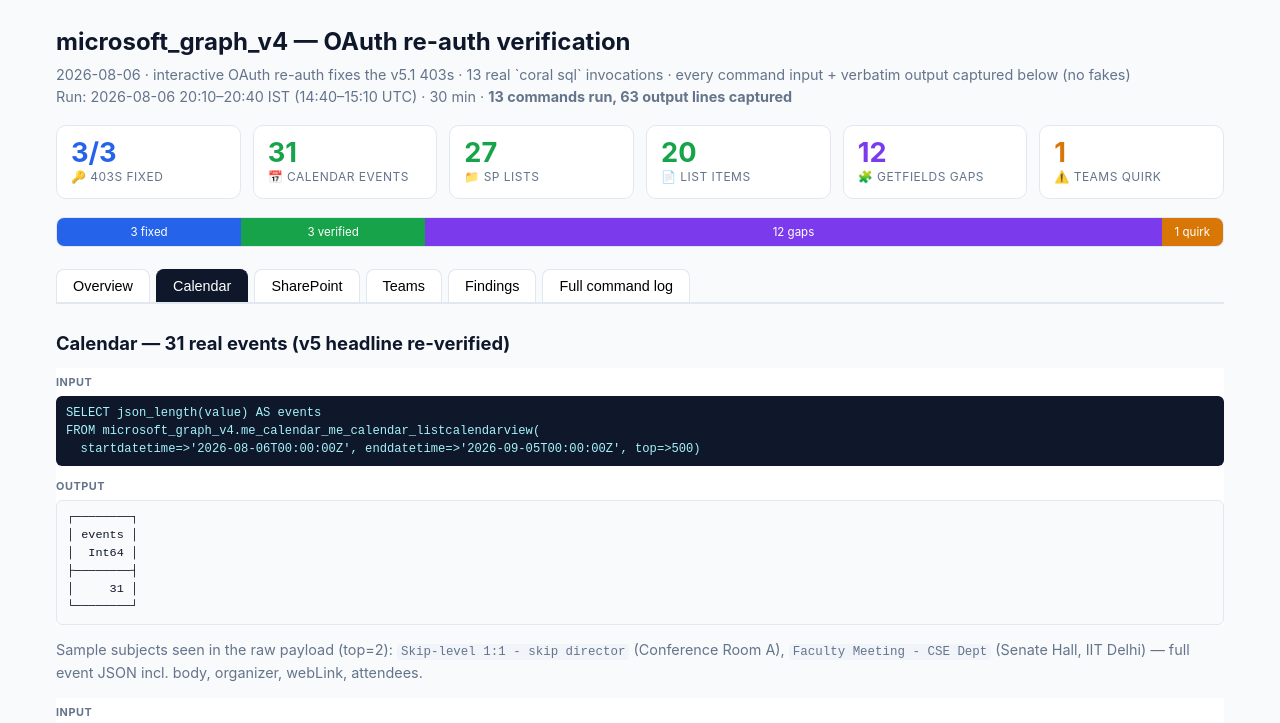
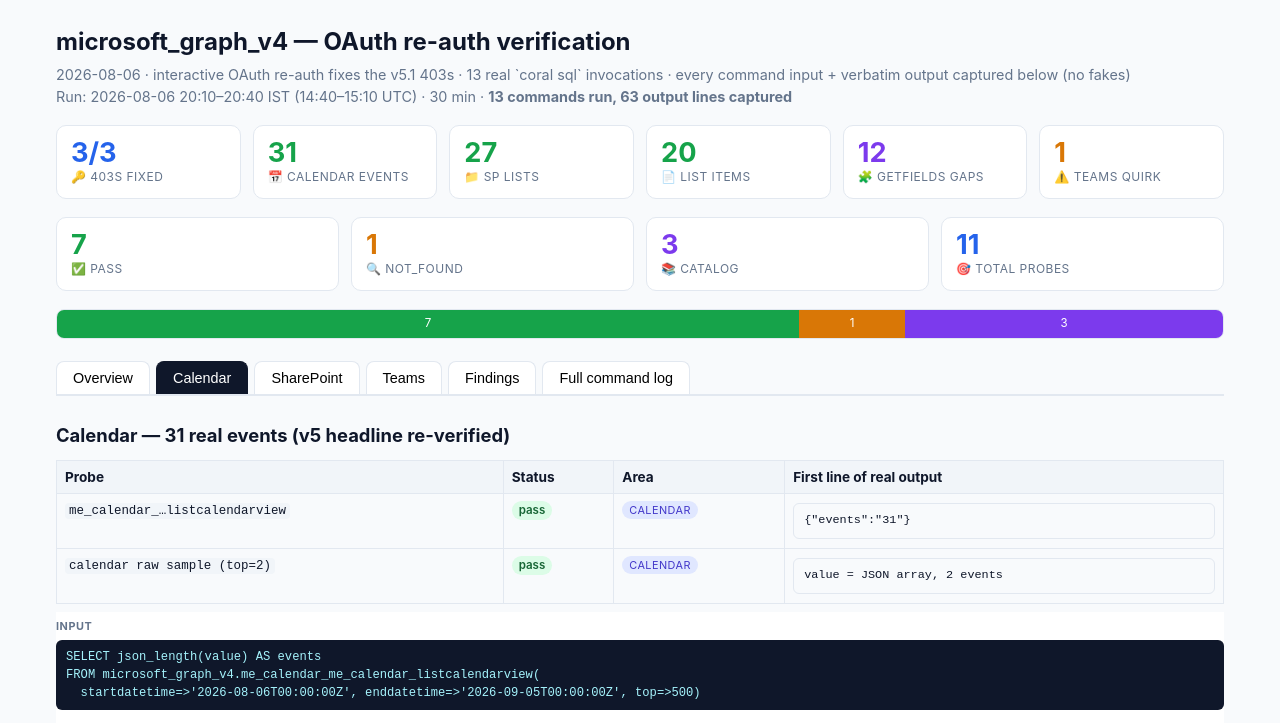
Before and after one commit to FiscalMindset/coral_specs_testing, a plain HTML site: page reports/2026-08-06-sharepoint-teams-coral-sql-data-report-v5.2.html in a window 1280 px wide. Both pictures are taken after a click on the button "Calendar". Shown: the top 723 px of the page. Drawn offline with Linux system fonts and the light colour scheme.

Commit message:
report v5.2 html: add 08-05 template parity depth — per-area dense probe tables (status pill + first-line output) in calendar/sharepoint/teams tabs, probe-status distribution cards + colored bar on overview
Mirrors the sharepoint-teams report template's signature dense tables so the
report no longer reads as 'too basic': every probe in each area now has a
status pill and first line of real output at a glance, and the overview shows
the 7 pass / 1 not_found / 3 catalog distribution like the template's status
distribution. All 13 commands still verbatim, no ms column (v5.2 captures had
no per-command timings).

```diff
--- a/reports/2026-08-06-sharepoint-teams-coral-sql-data-report-v5.2.html
+++ b/reports/2026-08-06-sharepoint-teams-coral-sql-data-report-v5.2.html
@@ -99,7 +99,8 @@
 <div class="sub">Run: 2026-08-06 20:10–20:40 IST (14:40–15:10 UTC) · 30 min · <strong>13 commands run, 63 output lines captured</strong></div>
 
 <div class="cards"><div class='card fix'><div class='n'>3/3</div><div class='l'>🔑 403s fixed</div></div><div class='card pass'><div class='n'>31</div><div class='l'>📅 calendar events</div></div><div class='card pass'><div class='n'>27</div><div class='l'>📁 SP lists</div></div><div class='card pass'><div class='n'>20</div><div class='l'>📄 list items</div></div><div class='card finding'><div class='n'>12</div><div class='l'>🧩 getfields gaps</div></div><div class='card not_found'><div class='n'>1</div><div class='l'>⚠️ teams quirk</div></div></div>
-<div class="bar"><div class='bar-seg b-fix' style='flex:3'>3 fixed</div><div class='bar-seg b-pass' style='flex:3'>3 verified</div><div class='bar-seg b-finding' style='flex:12'>12 gaps</div><div class='bar-seg b-not_found' style='flex:1'>1 quirk</div></div>
+<div class="cards"><div class='card pass'><div class='n'>7</div><div class='l'>✅ pass</div></div><div class='card not_found'><div class='n'>1</div><div class='l'>🔍 not_found</div></div><div class='card finding'><div class='n'>3</div><div class='l'>📚 catalog</div></div><div class='card fix'><div class='n'>11</div><div class='l'>🎯 total probes</div></div></div>
+<div class="bar"><div class='bar-seg b-pass' style='flex:7'>7</div><div class='bar-seg b-not_found' style='flex:1'>1</div><div class='bar-seg b-finding' style='flex:3'>3</div></div>
 
 <div class="tabs">
 <button class="tab active" onclick="switchTab('overview', this)">Overview</button>
@@ -174,6 +175,13 @@
 
 <div id="tab-calendar" class="tab-panel">
 <h2>Calendar — 31 real events (v5 headline re-verified)</h2>
+<div class="tbl-scroll">
+<table>
+<tr><th>Probe</th><th>Status</th><th>Area</th><th>First line of real output</th></tr>
+<tr><td class='tbl'><code>me_calendar_…listcalendarview</code></td><td class='stt'><span class='st st-pass'>pass</span></td><td><span class='area-tag'>calendar</span></td><td><pre class='out'>{"events":"31"}</pre></td></tr>
+<tr><td class='tbl'><code>calendar raw sample (top=2)</code></td><td class='stt'><span class='st st-pass'>pass</span></td><td><span class='area-tag'>calendar</span></td><td><pre class='out'>value = JSON array, 2 events</pre></td></tr>
+</table>
+</div>
 <div class="cmdcell"><div class="cmdin"><b>input</b><pre class='in'>SELECT json_length(value) AS events
 FROM microsoft_graph_v4.me_calendar_me_calendar_listcalendarview(
   startdatetime=&gt;'2026-08-06T00:00:00Z', enddatetime=&gt;'2026-09-05T00:00:00Z', top=&gt;500)</pre></div>
@@ -200,6 +208,15 @@
 
 <div id="tab-sharepoint" class="tab-panel">
 <h2>SharePoint — 27 lists + 20 list items (v5 headline re-verified)</h2>
+<div class="tbl-scroll">
+<table>
+<tr><th>Probe</th><th>Status</th><th>Area</th><th>First line of real output</th></tr>
+<tr><td class='tbl'><code>sites_list_sites_listlists</code></td><td class='stt'><span class='st st-pass'>pass</span></td><td><span class='area-tag'>sharepoint</span></td><td><pre class='out'>{"lists":"27"}</pre></td></tr>
+<tr><td class='tbl'><code>listlists raw sample</code></td><td class='stt'><span class='st st-pass'>pass</span></td><td><span class='area-tag'>sharepoint</span></td><td><pre class='out'>value = JSON array of 27 lists</pre></td></tr>
+<tr><td class='tbl'><code>sites_list_sites_lists_listitems</code></td><td class='stt'><span class='st st-pass'>pass</span></td><td><span class='area-tag'>sharepoint</span></td><td><pre class='out'>{"items":"20"}</pre></td></tr>
+<tr><td class='tbl'><code>listitems raw sample (top=2)</code></td><td class='stt'><span class='st st-pass'>pass</span></td><td><span class='area-tag'>sharepoint</span></td><td><pre class='out'>value = JSON array, items without "fields"</pre></td></tr>
+</table>
+</div>
 
 <h3>Lists — 27 lists</h3>
 <div class="cmdcell"><div class="cmdin"><b>input</b><pre class='in'>SELECT json_length(value) AS lists
@@ -235,6 +252,12 @@
 
 <div id="tab-teams" class="tab-panel">
 <h2>Teams — scope granted, but the v4 manifest needs a team_id</h2>
+<div class="tbl-scroll">
+<table>
+<tr><th>Probe</th><th>Status</th><th>Area</th><th>First line of real output</th></tr>
+<tr><td class='tbl'><code>me_team_me_getjoinedteams</code></td><td class='stt'><span class='st st-not_found'>not_found</span></td><td><span class='area-tag'>teams</span></td><td><pre class='out'>Error: Source resource was not found (404)</pre></td></tr>
+</table>
+</div>
 <div class="cmdcell"><div class="cmdin"><b>input</b><pre class='in'>SELECT * FROM microsoft_graph_v4.me_team_me_getjoinedteams(team_id=&gt;'00000000-0000-0000-0000-000000000000')</pre></div>
 <div class="cmdout"><b>output</b><pre class='out'>Error: Source resource was not found (404)
 Detail: {"error":{"code":"NotFound","message":"Requested API is not supported. Please check the path.",
```
